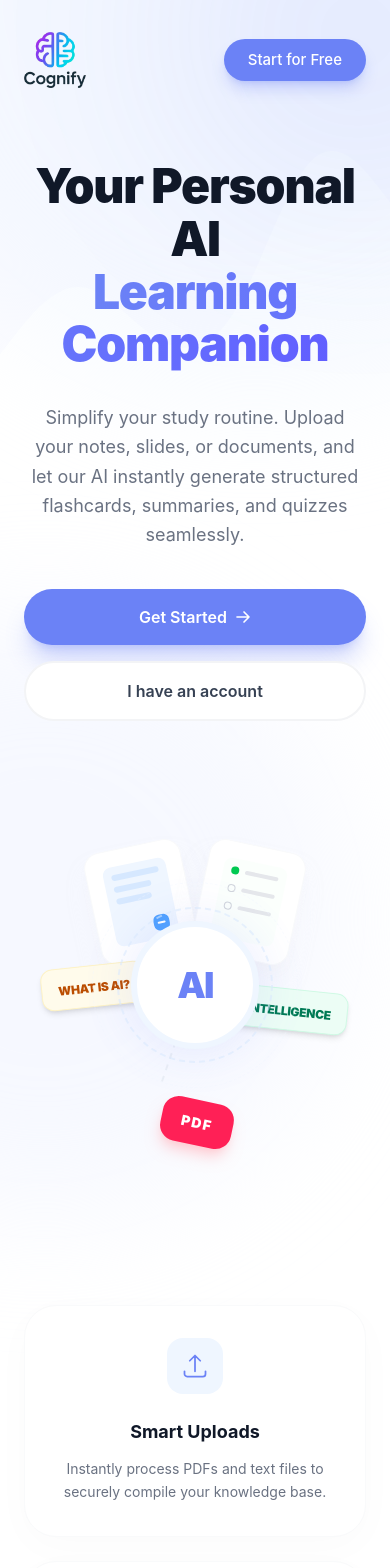
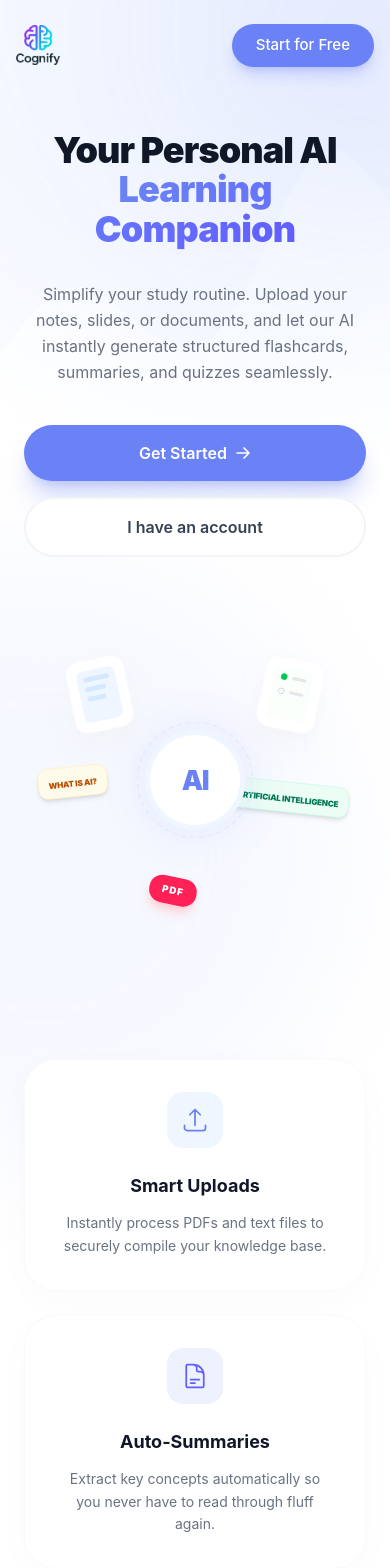
Before and after one commit to kunalmishra25/Cognify, a React (Vite) app in the folder frontend/: page / in a window 390 px wide. Shown: the top 1568 px of the page. Built offline with nearby package versions, Linux system fonts and the light colour scheme.

Commit message:
Fixed mobile responsiveness

```diff
--- a/frontend/src/App.jsx
+++ b/frontend/src/App.jsx
@@ -15,7 +15,7 @@ const App = () => {
     const hideNavbar = location.pathname === '/login' || location.pathname === '/signup' || location.pathname === '/';
 
     return (
-        <div className="flex min-h-screen bg-[radial-gradient(ellipse_at_top,_var(--tw-gradient-stops))] from-[#f6f8ff] via-white to-white">
+        <div className="flex min-h-screen overflow-x-hidden bg-[radial-gradient(ellipse_at_top,_var(--tw-gradient-stops))] from-[#f6f8ff] via-white to-white">
             {!hideNavbar && <Navbar />}
             <main className={`flex-1 flex flex-col w-full min-h-screen transition-all duration-300 ${!hideNavbar ? 'md:ml-64' : ''}`}>
                 <Routes>
--- a/frontend/src/pages/LandingPage.jsx
+++ b/frontend/src/pages/LandingPage.jsx
@@ -25,9 +25,9 @@ const LandingPage = () => {
             </div>
 
             {/* Header */}
-            <header className="w-full max-w-7xl mx-auto px-6 py-8 flex justify-between items-center relative z-20">
+            <header className="w-full max-w-7xl mx-auto px-4 sm:px-6 py-6 sm:py-8 flex justify-between items-center relative z-20">
                 <div className="flex items-center gap-3">
-                    <Logo className="h-14 sm:h-16 w-auto max-w-[190px]" />
+                    <Logo className="h-10 sm:h-14 md:h-16 w-auto max-w-[150px] sm:max-w-[190px]" />
                 </div>
 
                 <div className="flex items-center gap-6">
@@ -52,14 +52,14 @@ const LandingPage = () => {
 
                 {/* Hero Text */}
                 <div className="max-w-4xl mx-auto px-6 text-center">
-                    <h1 className="text-5xl md:text-6xl lg:text-[72px] font-black text-gray-900 leading-[1.1] tracking-tight mb-8">
+                    <h1 className="text-4xl sm:text-5xl md:text-6xl lg:text-[72px] font-black text-gray-900 leading-[1.1] tracking-tight mb-8">
                         Your Personal AI <br />
                         <span className="text-transparent bg-clip-text bg-gradient-to-r from-[#6B82F6] to-indigo-500">
                             Learning Companion
                         </span>
                     </h1>
 
-                    <p className="text-lg md:text-xl text-gray-500 mb-10 max-w-2xl mx-auto leading-relaxed">
+                    <p className="text-[16px] sm:text-lg md:text-xl text-gray-500 mb-10 max-w-2xl mx-auto leading-relaxed px-2">
                         Simplify your study routine. Upload your notes, slides, or documents, and let our AI instantly
                         generate structured flashcards, summaries, and quizzes seamlessly.
                     </p>
@@ -96,71 +96,58 @@ const LandingPage = () => {
                 </div>
 
                 {/* AI Visualization Graphic Section */}
-                <div className="w-full max-w-5xl mx-auto mt-16 mb-20 relative px-6 overflow-visible">
-                    <div className="relative flex items-center justify-center min-h-[400px]">
+                <div className="w-full max-w-5xl mx-auto mt-12 mb-16 md:mt-16 md:mb-20 relative px-4 sm:px-6 overflow-visible scale-90 sm:scale-100">
+                    <div className="relative flex items-center justify-center min-h-[350px] md:min-h-[400px]">
                         {/* Central AI Circle */}
-                        <div className="relative z-10 w-32 h-32 md:w-40 md:h-40 rounded-full bg-white border-[6px] border-blue-50 shadow-[0_0_50px_rgba(107,130,246,0.15)] flex items-center justify-center">
-                            <span className="text-4xl md:text-5xl font-black text-[#6B82F6] tracking-tighter">AI</span>
+                        <div className="relative z-10 w-28 h-28 md:w-40 md:h-40 rounded-full bg-white border-[6px] border-blue-50 shadow-[0_0_50px_rgba(107,130,246,0.15)] flex items-center justify-center">
+                            <span className="text-3xl md:text-5xl font-black text-[#6B82F6] tracking-tighter">AI</span>
 
                             {/* Orbit Rings */}
-                            <div className="absolute inset-[-20px] rounded-full border-2 border-dashed border-blue-100/60"></div>
-                            <div className="absolute inset-[-45px] rounded-full border border-dashed border-blue-50/40"></div>
+                            <div className="absolute inset-[-15px] md:inset-[-20px] rounded-full border-2 border-dashed border-blue-100/60"></div>
+                            <div className="absolute inset-[-35px] md:inset-[-45px] rounded-full border border-dashed border-blue-50/40"></div>
                         </div>
 
                         {/* Connection Lines (SVGs) */}
                         <svg className="absolute inset-0 w-full h-full pointer-events-none z-0" overflow="visible">
                             {/* Lines from center to nodes */}
-                            <line x1="50%" y1="50%" x2="25%" y2="25%" stroke="#E2E8F0" strokeWidth="2" strokeDasharray="6,6" className="opacity-60" />
-                            <line x1="50%" y1="50%" x2="75%" y2="25%" stroke="#E2E8F0" strokeWidth="2" strokeDasharray="6,6" className="opacity-60" />
-                            <line x1="50%" y1="50%" x2="20%" y2="50%" stroke="#E2E8F0" strokeWidth="2" strokeDasharray="6,6" className="opacity-60" />
-                            <line x1="50%" y1="50%" x2="80%" y2="55%" stroke="#E2E8F0" strokeWidth="2" strokeDasharray="6,6" className="opacity-60" />
-                            <line x1="50%" y1="50%" x2="40%" y2="75%" stroke="#E2E8F0" strokeWidth="2" strokeDasharray="6,6" className="opacity-60" />
+                            <line x1="50%" y1="50%" x2="25%" y2="25%" stroke="#E2E8F0" strokeWidth="2" strokeDasharray="6,6" className="opacity-60 hidden sm:block" />
+                            <line x1="50%" y1="50%" x2="75%" y2="25%" stroke="#E2E8F0" strokeWidth="2" strokeDasharray="6,6" className="opacity-60 hidden sm:block" />
+                            <line x1="50%" y1="50%" x2="20%" y2="50%" stroke="#E2E8F0" strokeWidth="2" strokeDasharray="6,6" className="opacity-60 hidden sm:block" />
+                            <line x1="50%" y1="50%" x2="80%" y2="55%" stroke="#E2E8F0" strokeWidth="2" strokeDasharray="6,6" className="opacity-60 hidden sm:block" />
+                            <line x1="50%" y1="50%" x2="40%" y2="75%" stroke="#E2E8F0" strokeWidth="2" strokeDasharray="6,6" className="opacity-60 hidden sm:block" />
                         </svg>
 
                         {/* Floating Nodes */}
                         {/* Top Left: Document */}
-                        <div className="absolute top-[15%] left-[20%] md:left-[25%] p-4 bg-white rounded-2xl shadow-xl shadow-gray-100/50 border border-gray-50 -rotate-12 hover:rotate-0 transition-transform duration-500 group">
-                            <div className="w-16 h-20 bg-blue-50 rounded-lg flex flex-col p-2 gap-1.5 overflow-hidden">
+                        <div className="absolute top-[10%] left-[10%] sm:top-[15%] sm:left-[20%] md:left-[25%] p-3 sm:p-4 bg-white rounded-2xl shadow-xl shadow-gray-100/50 border border-gray-50 -rotate-12 hover:rotate-0 transition-transform duration-500 group scale-90 sm:scale-100">
+                            <div className="w-12 h-16 sm:w-16 sm:h-20 bg-blue-50 rounded-lg flex flex-col p-2 gap-1.5 overflow-hidden">
                                 <div className="w-full h-1.5 bg-blue-200/50 rounded-full"></div>
                                 <div className="w-4/5 h-1.5 bg-blue-200/50 rounded-full"></div>
                                 <div className="w-3/4 h-1.5 bg-blue-200/50 rounded-full"></div>
-                                <div className="mt-auto ml-auto w-4 h-4 bg-blue-400 rounded-md flex items-center justify-center">
-                                    <div className="w-2 h-0.5 bg-white rounded-full"></div>
-                                </div>
                             </div>
                         </div>
 
                         {/* Top Right: List */}
-                        <div className="absolute top-[15%] right-[20%] md:right-[25%] p-4 bg-white rounded-2xl shadow-xl shadow-gray-100/50 border border-gray-50 rotate-12 hover:rotate-0 transition-transform duration-500">
-                            <div className="w-16 h-20 bg-green-50/30 rounded-lg flex flex-col p-2 gap-2.5">
-                                <div className="flex items-center gap-1.5">
-                                    <div className="w-2 h-2 rounded-full bg-green-500"></div>
-                                    <div className="flex-1 h-1 bg-gray-200 rounded-full"></div>
-                                </div>
-                                <div className="flex items-center gap-1.5">
-                                    <div className="w-2 h-2 rounded-full border border-gray-300"></div>
-                                    <div className="flex-1 h-1 bg-gray-200 rounded-full"></div>
-                                </div>
-                                <div className="flex items-center gap-1.5">
-                                    <div className="w-2 h-2 rounded-full border border-gray-300"></div>
-                                    <div className="flex-1 h-1 bg-gray-200 rounded-full"></div>
-                                </div>
+                        <div className="absolute top-[10%] right-[10%] sm:top-[15%] sm:right-[20%] md:right-[25%] p-3 sm:p-4 bg-white rounded-2xl shadow-xl shadow-gray-100/50 border border-gray-50 rotate-12 hover:rotate-0 transition-transform duration-500 scale-90 sm:scale-100">
+                            <div className="w-12 h-16 sm:w-16 sm:h-20 bg-green-50/30 rounded-lg flex flex-col p-2 gap-2.5">
+                                <div className="flex items-center gap-1.5"><div className="w-2 h-2 rounded-full bg-green-500"></div><div className="flex-1 h-1 bg-gray-200 rounded-full"></div></div>
+                                <div className="flex items-center gap-1.5"><div className="w-2 h-2 rounded-full border border-gray-300"></div><div className="flex-1 h-1 bg-gray-200 rounded-full"></div></div>
                             </div>
                         </div>
 
                         {/* Mid Left: WHAT IS AI? */}
-                        <div className="absolute top-[45%] left-[5%] md:left-[10%] px-4 py-2 bg-amber-50 rounded-xl border border-amber-100 shadow-md -rotate-6 hover:rotate-0 transition-all">
-                            <span className="text-[12px] font-black text-amber-700 tracking-tight">WHAT IS AI?</span>
+                        <div className="absolute top-[45%] left-[0%] sm:left-[5%] md:left-[10%] px-3 py-1.5 sm:px-4 sm:py-2 bg-amber-50 rounded-xl border border-amber-100 shadow-md -rotate-6 hover:rotate-0 transition-all scale-90 sm:scale-100">
+                            <span className="text-[10px] sm:text-[12px] font-black text-amber-700 tracking-tight">WHAT IS AI?</span>
                         </div>
 
                         {/* Mid Right: ARTIFICIAL INTELLIGENCE */}
-                        <div className="absolute top-[50%] right-[5%] md:right-[10%] px-4 py-2 bg-emerald-50 rounded-xl border border-emerald-100 shadow-md rotate-6 hover:rotate-0 transition-all">
-                            <span className="text-[12px] font-black text-emerald-700 tracking-tight uppercase">Artificial Intelligence</span>
+                        <div className="absolute top-[50%] right-[0%] sm:right-[5%] md:right-[10%] px-3 py-1.5 sm:px-4 sm:py-2 bg-emerald-50 rounded-xl border border-emerald-100 shadow-md rotate-6 hover:rotate-0 transition-all scale-90 sm:scale-100">
+                            <span className="text-[10px] sm:text-[12px] font-black text-emerald-700 tracking-tight uppercase">Artificial Intelligence</span>
                         </div>
 
                         {/* Bottom: PDF */}
-                        <div className="absolute bottom-[10%] left-[40%] px-5 py-3 bg-rose-500 text-white rounded-2xl shadow-lg shadow-rose-200 rotate-12 hover:rotate-0 transition-all flex items-center justify-center">
-                            <span className="text-[14px] font-black tracking-widest">PDF</span>
+                        <div className="absolute bottom-[10%] left-[35%] sm:left-[40%] px-4 py-2 sm:px-5 sm:py-3 bg-rose-500 text-white rounded-2xl shadow-lg shadow-rose-200 rotate-12 hover:rotate-0 transition-all flex items-center justify-center scale-90 sm:scale-100">
+                            <span className="text-[12px] sm:text-[14px] font-black tracking-widest">PDF</span>
                         </div>
                     </div>
                 </div>
--- a/frontend/src/pages/Signup.jsx
+++ b/frontend/src/pages/Signup.jsx
@@ -7,7 +7,7 @@ const Signup = () => {
     const [showPassword, setShowPassword] = useState(false);
 
     return (
-        <div className="h-screen w-full flex flex-col md:flex-row overflow-hidden bg-white">
+        <div className="min-h-screen w-full flex flex-col md:flex-row overflow-x-hidden bg-white">
             {/* LEFT SIDE - Blue area */}
             <div className="hidden md:flex md:w-5/12 relative flex-col justify-between text-white overflow-hidden shrink-0">
                 <div className="absolute inset-0 z-0 bg-[#5b75f0] overflow-hidden">
@@ -88,7 +88,7 @@ const Signup = () => {
             </div>
 
             {/* RIGHT SIDE - Form area */}
-            <div className="w-full md:w-7/12 bg-white p-6 md:p-10 lg:p-12 flex flex-col justify-center relative overflow-y-auto h-full">
+            <div className="w-full md:w-7/12 bg-white px-6 py-10 md:p-10 lg:p-12 flex flex-col justify-center relative min-h-screen md:h-full">
                 <div className="max-w-md mx-auto w-full">
                     <Link to="/" className="inline-flex md:hidden mb-6">
                         <Logo src={authLogo} className="h-12 w-12" />
```
Also changed, not shown: frontend/src/pages/Dashboard.jsx (+29 -29 lines), frontend/src/pages/FlashcardsPage.jsx (+10 -10 lines), frontend/src/pages/Login.jsx (+13 -4 lines), frontend/src/pages/Quiz.jsx (+10 -10 lines), frontend/src/pages/SummaryPage.jsx (+11 -27 lines), frontend/src/pages/UploadPage.jsx (+8 -8 lines).
